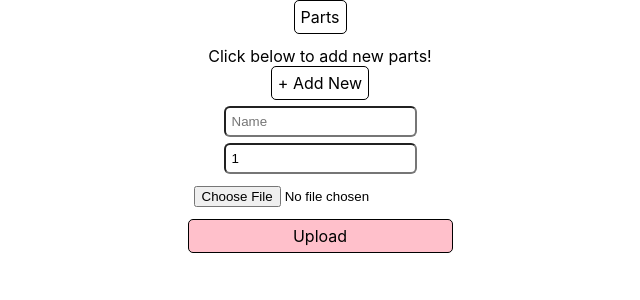
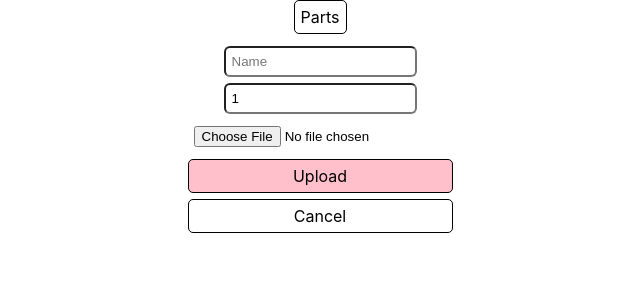
Before and after one commit to davidsomekh/parts-example, a React (Create React App) app: page / in a window 1280 px wide. Both pictures are taken after a click on the element "+ Add New". Shown: the top 300 px of the page, without its empty margins (320-960 px from the left). Built offline with nearby package versions, Linux system fonts and the light colour scheme.

Commit message:
cancel + edit btn

```diff
--- a/public/index.html
+++ b/public/index.html
@@ -15,6 +15,8 @@
       user's mobile device or desktop. See https://developers.google.com/web/fundamentals/web-app-manifest/
     -->
     <link rel="manifest" href="%PUBLIC_URL%/manifest.json" />
+    <link rel="stylesheet" href="https://cdnjs.cloudflare.com/ajax/libs/font-awesome/4.7.0/css/font-awesome.min.css">
+
     <!--
       Notice the use of %PUBLIC_URL% in the tags above.
       It will be replaced with the URL of the `public` folder during the build.
--- a/src/App.css
+++ b/src/App.css
@@ -8,6 +8,15 @@
 
 .list{
   margin-bottom:6px;
+}
+
+.icons{
+  color:blue;
+  cursor: pointer;
+}
+
+.icons:hover{
+  color:gray;
 }
 
 .btn{
--- a/src/App.tsx
+++ b/src/App.tsx
@@ -59,11 +59,8 @@ function App() {
       {error.length > 0 && <div className="error">{error}</div>}
       <div className="head">Parts</div>
       <List parts={parts} />
-      {parts.length == 0 && "Click below to add new parts!"}
-      <div onClick={showFileAdd} className="btn">
-        + Add New
-      </div>
-
+      {(parts.length == 0 && !newPart)  && "Click below to add new parts!"}
+      {!newPart && <div onClick={showFileAdd} className="btn">+ Add New   </div>}
       {newPart && (
         <Newpart error={showError} close={hideFileAdd} upload={addPart} />
       )}
--- a/src/New.tsx
+++ b/src/New.tsx
@@ -40,6 +40,7 @@ function Newpart(props: any) {
     props.close();
   };
 
+
   const handleNameChange = (e: any) => {
     setName(e.target.value);
   };
@@ -75,9 +76,10 @@ function Newpart(props: any) {
       <div>
         <input  onChange={(e) => handleFileChange(e)} type="file" id="myfile" name="myfile"></input>
       </div>
-      <div onClick={onUpload} className="btn upload">
-        Upload
-      </div>
+      <div onClick={onUpload} className="btn upload">  Upload</div>
+      <div onClick={reset} className="btn"> Cancel </div>
+
+
     </div>
   );
 }
--- a/src/Part.tsx
+++ b/src/Part.tsx
@@ -8,7 +8,8 @@ function Part(props: any) {
   console.log(props);
   return (
     <div className="Part">
-      {props.name} (Amount: {props.amount}) <b>{props.file}</b>
+      {props.name} (Amount: {props.amount}) <b>{props.file}</b> <i className="fa fa-edit icons"></i>
+
     </div>
   );
 }
```
